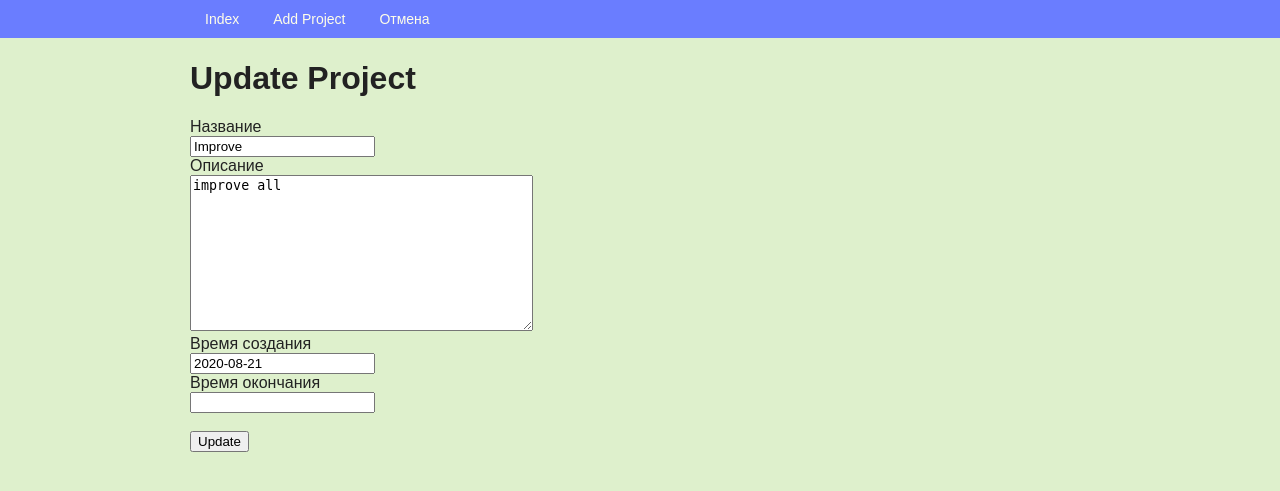
After one commit to sadfalcon/todo2, a Django app: page /project/1/update/ in a window 1280 px wide. The commit adds this page. Shown: the top 491 px of the page. Run offline with Django 3.2, Linux system fonts and the light colour scheme; data comes from the database, SQL or seed files in the repository.

Commit message:
представления удаления и обновления проекта переписаны джанговскими UpdateView и DeleteView

```diff
--- a/source/main/urls.py
+++ b/source/main/urls.py
@@ -18,16 +18,18 @@ Including another URLconf
 from django.contrib import admin
 from django.urls import path
 from webapp.views import IndexView, TaskView, TaskUpdateView, TaskDeleteView,\
-ProjectsIndex, ProjectView, ProjectCreateView, ProjectTaskCreateView
+ProjectsIndex, ProjectView, ProjectCreateView, ProjectTaskCreateView, ProjectUpdateView,\
+    ProjectDeleteView
 
 urlpatterns = [
     path('admin/', admin.site.urls),
-    path('q', IndexView.as_view(), name='index'),
     path('task/<int:pk>/', TaskView.as_view(), name='task_view'),
     path('task/<int:pk>/update/', TaskUpdateView.as_view(), name='task_update'),
     path('task/<int:pk>/delete/', TaskDeleteView.as_view(), name='task_delete'),
     path('', ProjectsIndex.as_view(), name='projects_index'),
     path('project/<int:pk>/', ProjectView.as_view(), name='project_view'),
+    path('project/<int:pk>/update/', ProjectUpdateView.as_view(), name='project_update'),
+    path('project/<int:pk>/delete/', ProjectDeleteView.as_view(), name='project_delete'),
     path('project/add/', ProjectCreateView.as_view(), name='project_create'),
     path('project/<int:pk>/tasks/add', ProjectTaskCreateView.as_view(),
          name='project_task_add')
--- a/source/webapp/templates/project/index_project.html
+++ b/source/webapp/templates/project/index_project.html
@@ -11,6 +11,8 @@
     {% if project.start_date is not None %}
         <p>Date start:{{ project.start_date }}</p>
     {% endif %}
+    <p><a href="{% url 'project_update' project.pk %}">Update</a></p>
+    <p><a href="{% url 'project_delete' project.pk %}">Delete</a></p>
     <hr>
 {% endfor %}
 
--- /dev/null
+++ b/source/webapp/templates/project/project_update.html
@@ -0,0 +1,14 @@
+{% extends 'base.html' %}
+
+{% block title %}Update{% endblock %}
+
+{% block menu %}
+    <li><a href="{% url 'project_view' projects.pk %}">Отмена</a></li>
+{% endblock %}
+
+{% block content %}
+    <h1>Update Project</h1>
+
+    {% url "project_update" pk=projects.pk as action_url %}
+    {% include 'partial/form.html' with action_url=action_url form_method='post' button_text='Update' %}
+{% endblock %}
--- a/source/webapp/templates/project/project_view.html
+++ b/source/webapp/templates/project/project_view.html
@@ -3,6 +3,8 @@
 
 {% block menu %}
     <li><a href="{% url 'project_task_add' projects.pk %}">Add Task</a></li>
+    <li><a href="{% url 'project_update' projects.pk %}">Edit</a></li>
+    <li><a href="{% url 'project_delete' projects.pk %}">Delete</a></li>
 {% endblock %}
 
 {% block content %}
--- a/source/webapp/views/projects_views.py
+++ b/source/webapp/views/projects_views.py
@@ -1,9 +1,9 @@
 from django.shortcuts import render, redirect, get_object_or_404
-from django.urls import reverse
+from django.urls import reverse, reverse_lazy
 from webapp.models import Task, Status, Types, TYPE_CHOICES, STATUS_CHOICES, Projects
 from webapp.forms import TaskForm, ProjectForm
 from django.http import HttpResponseNotAllowed
-from django.views.generic import CreateView, ListView, DetailView
+from django.views.generic import CreateView, ListView, DetailView, UpdateView, DeleteView
 from django.core.paginator import Paginator
 from django.db.models import Q
 
@@ -51,3 +51,18 @@ class ProjectCreateView(CreateView):
 
     def get_success_url(self):
         return reverse('project_view', kwargs={'pk': self.object.pk})
+
+
+class ProjectUpdateView(UpdateView):
+    template_name = 'project/project_update.html'
+    form_class = ProjectForm
+    model = Projects
+
+    def get_success_url(self):
+        return reverse('project_view', kwargs={'pk': self.object.pk})
+
+
+class ProjectDeleteView(DeleteView):
+    template_name = 'project/project_delete.html'
+    model = Projects
+    success_url = reverse_lazy('projects_index')
```
Also changed, not shown: source/webapp/templates/project/project_delete.html (added, +18 -0 lines).
